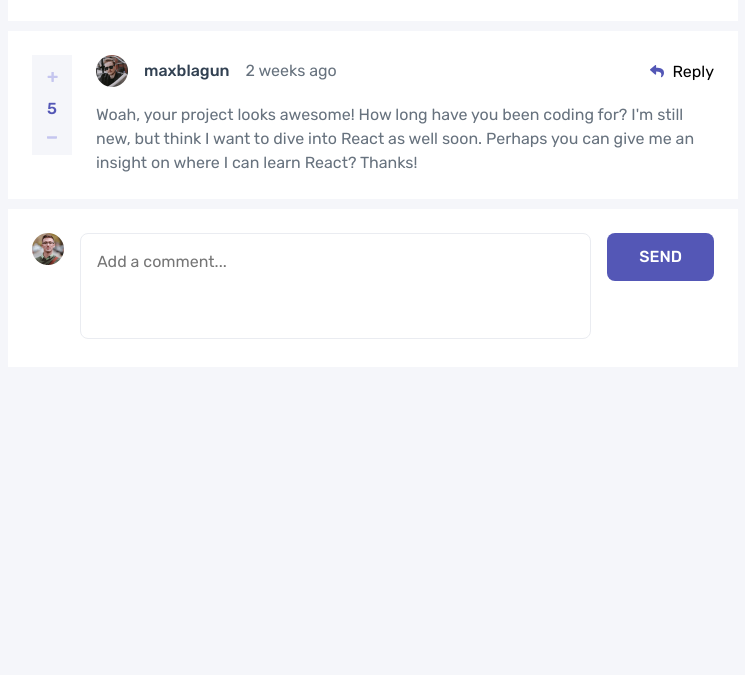
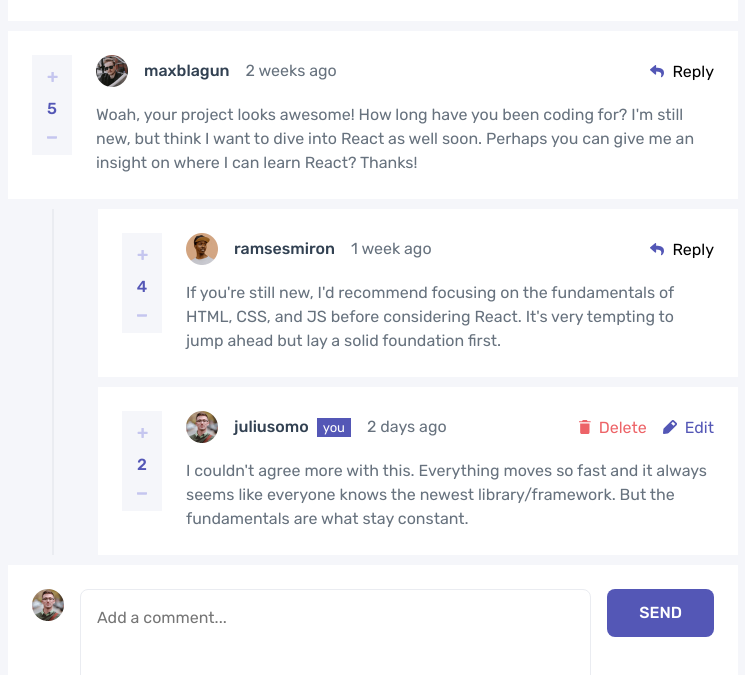
Before and after one commit to AbhijitSarkaar/interactive-comments-section, a React app: page / in a window 1280 px wide. Shown: the part 207-882 px from the top of the page, without its empty margins (267-1012 px from the left). Before the commit the page ends 800 px from the top, so only its background shows below. Built offline with nearby package versions, Linux system fonts and the light colour scheme.

Commit message:
display replies

```diff
--- a/src/components/App/index.js
+++ b/src/components/App/index.js
@@ -61,6 +61,30 @@ const App = () => {
     setComments(currentComments);
   };
 
+  const handleReply = (comment) => {
+    let currentComments = [...comments];
+    currentComments = currentComments.map((item) => {
+      if (item.id === comment.id) {
+        return {
+          ...item,
+          replies: [
+            ...item.replies,
+            {
+              id: Math.ceil(Math.random() * 99999),
+              content: comment.content,
+              createdAt: "Now",
+              score: 0,
+              user: currentUser,
+              replyingTo: comment.replyingTo,
+            },
+          ],
+        };
+      }
+      return item;
+    });
+    setComments(currentComments);
+  };
+
   return (
     <section className="app-container">
       <CurrentUserContext.Provider value={currentUser}>
@@ -69,6 +93,7 @@ const App = () => {
           onUpvote={handleUpvote}
           onDelete={handleDelete}
           onUpdate={handleUpdate}
+          onReply={handleReply}
         />
       </CurrentUserContext.Provider>
       <AddCommentDesktop
--- a/src/components/CommentDesktop/index.js
+++ b/src/components/CommentDesktop/index.js
@@ -1,17 +1,23 @@
 import "./index.scss";
-import React, { useState } from "react";
+import React, { useContext, useState } from "react";
 import CommentDesktopHeader from "~/components/CommentDesktop/CommentDesktopHeader";
 import CommentDesktopEdit from "~/components/CommentDesktop/CommentDesktopEdit";
+import AddCommentDesktop from "~/components/AddCommentDesktop";
+import { CurrentUserContext } from "~/contexts/CurrentUserContext.js";
+import CommentList from "../CommentList";
 
 const constants = {
   INCREMENT: "increment",
   DECREMENT: "decrement",
 };
 
-const CommentDesktop = ({ comment, onUpvote, onDelete, onUpdate }) => {
-  const { content, createdAt, score, user } = comment;
+const CommentDesktop = ({ comment, onUpvote, onDelete, onUpdate, onReply }) => {
+  const { content, createdAt, score, user, replies } = comment;
 
   const [editMode, setEditMode] = useState(false);
+  const [replyMode, setReplyMode] = useState(false);
+
+  const currentUser = useContext(CurrentUserContext);
 
   const handleClick = (type) => {
     let updatedScore = score;
@@ -30,12 +36,17 @@ const CommentDesktop = ({ comment, onUpvote, onDelete, onUpdate }) => {
   };
 
   const handleReply = () => {
-    console.log("handleReply");
+    setReplyMode(true);
   };
 
   const handleUpdate = (text) => {
     onUpdate({ id: comment.id, content: text });
     setEditMode(false);
+  };
+
+  const handleReplyUpdate = (text) => {
+    onReply({ id: comment.id, content: text, replyingTo: user.username });
+    setReplyMode(false);
   };
 
   const commentBodyJsx = editMode ? (
@@ -44,8 +55,20 @@ const CommentDesktop = ({ comment, onUpvote, onDelete, onUpdate }) => {
     <div className="body-content">{content}</div>
   );
 
+  let repliesJsx = null;
+  if (replies) {
+    repliesJsx = replies.length > 0 && (
+      <section className="replies-container">
+        <section className="replies">
+          <CommentList comments={replies} />
+        </section>
+      </section>
+    );
+  }
+
   return (
     <section className="comment-desktop-container">
+      <section className="comment">
         <section className="upvote-section">
           <img
             src="/images/icon-plus.svg"
@@ -68,6 +91,14 @@ const CommentDesktop = ({ comment, onUpvote, onDelete, onUpdate }) => {
           {commentBodyJsx}
         </section>
       </section>
+      {replyMode && (
+        <AddCommentDesktop
+          avatarUrl={currentUser.image.png}
+          onSend={handleReplyUpdate}
+        />
+      )}
+      {repliesJsx}
+    </section>
   );
 };
 
--- a/src/components/CommentDesktop/index.scss
+++ b/src/components/CommentDesktop/index.scss
@@ -8,6 +8,9 @@
 
 @media screen and (min-width: 900px) {
   .comment-desktop-container {
+    width: 100%;
+    display: block;
+    .comment {
       display: flex;
       gap: 24px;
       width: 100%;
@@ -56,4 +59,11 @@
         }
       }
     }
+    .replies-container {
+      margin-left: 44px;
+      border-left: 2px solid var(--light-gray);
+      padding-left: 44px;
+      box-sizing: border-box;
     }
+  }
+}
--- a/src/components/CommentList/index.js
+++ b/src/components/CommentList/index.js
@@ -2,7 +2,7 @@ import "./index.scss";
 import React from "react";
 import CommentDesktop from "~/components/CommentDesktop";
 
-const CommentList = ({ comments, onUpvote, onDelete, onUpdate }) => {
+const CommentList = ({ comments, onUpvote, onDelete, onUpdate, onReply }) => {
   const commentsJsx = comments.map((comment) => {
     return (
       <CommentDesktop
@@ -11,6 +11,7 @@ const CommentList = ({ comments, onUpvote, onDelete, onUpdate }) => {
         onUpvote={onUpvote}
         onDelete={onDelete}
         onUpdate={onUpdate}
+        onReply={onReply}
       />
     );
   });
```
Lines whose indentation alone changed are shown as unchanged.
